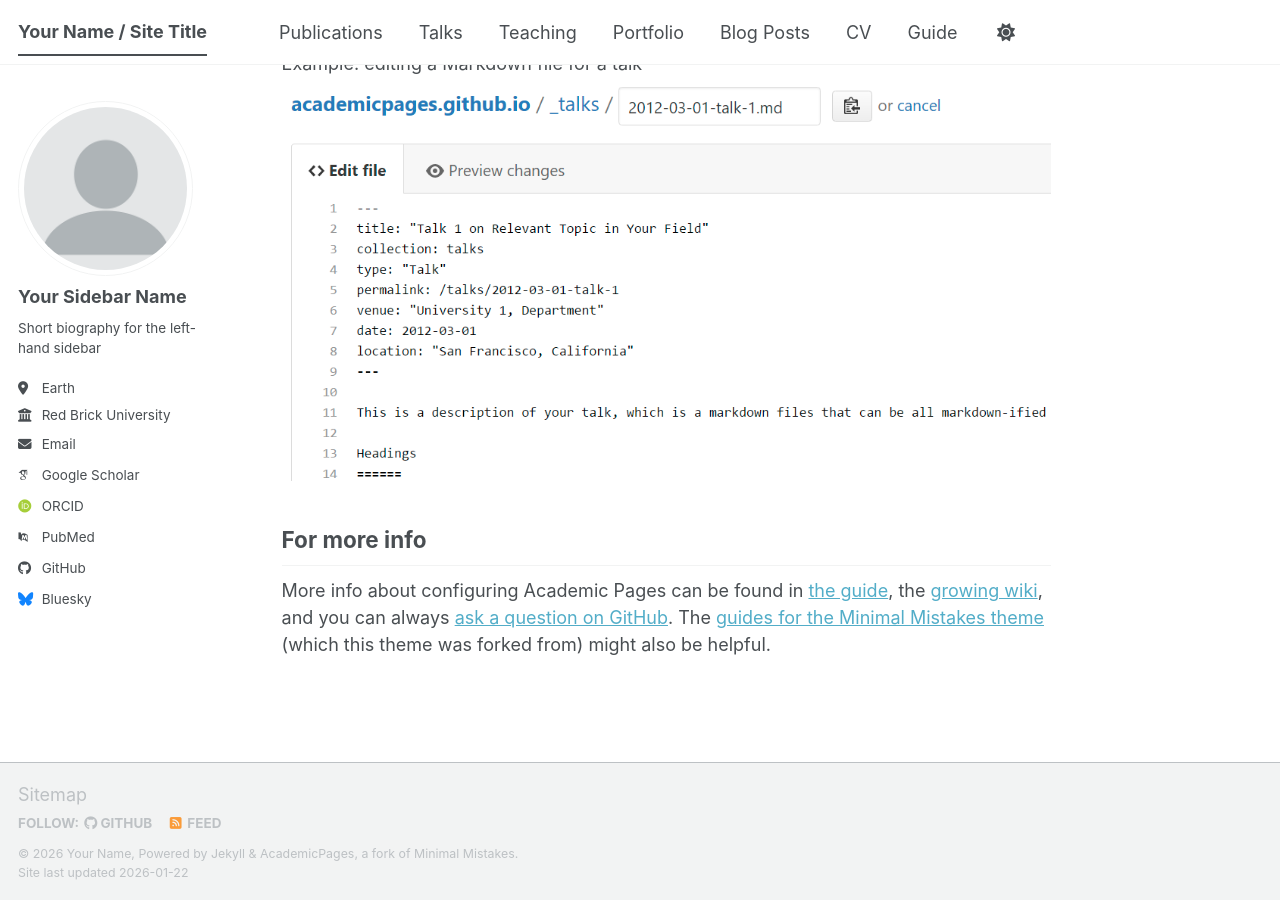
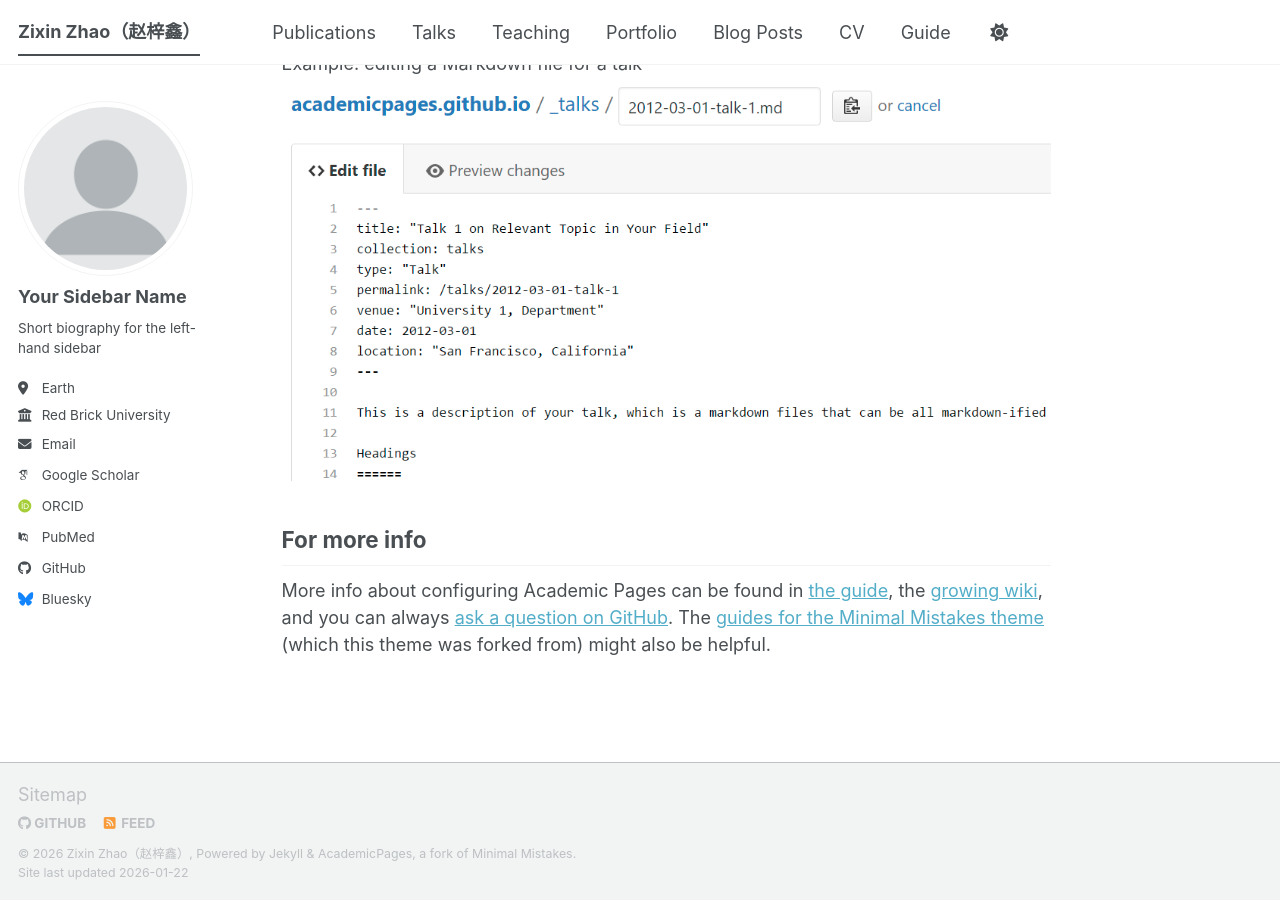
Before and after one commit to ZzXwANT/ZzXwANT.github.io, a Jekyll site: the page built from _pages/about.md, in a window 1280 px wide and 900 px high, scrolled down 2720 px. Built offline with Jekyll 4.4.1, drawn with Linux system fonts in a browser that asks for light colours; some web fonts are replaced; a script bundle is joined from its source files by our own code; library files that are not in the unit come from our copies.

Commit message:
Update _config.yml

```diff
--- a/_config.yml
+++ b/_config.yml
@@ -7,11 +7,11 @@
 # server process.
 
 # Basic Site Settings
-locale                   : "en-US"
+locale                   : "China"
 site_theme               : "default" # The available themes options are "default", "air", "sunrise", "mint", "dirt" and "contrast"
-title                    : "Your Name / Site Title"
+title                    : "Zixin Zhao（赵梓鑫）"
 title_separator          : "-"
-name                     : &name "Your Name"
+name                     : &name "Zixin Zhao（赵梓鑫）"
 description              : &description "Your Name's academic portfolio"   # Update this with a general description of your site, this is the default if not overridden by a page
 url                      : https://academicpages.github.io # The base hostname & protocol for your site e.g. "https://[your GitHub username].github.io",
                                                            # or if you already have some other page hosted on Github then use "https://[your GitHub username].github.io/[Your Repo Name]"
```
